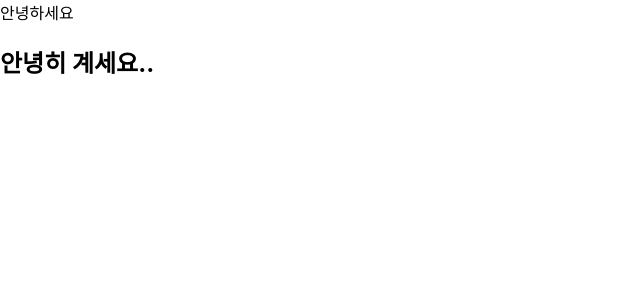
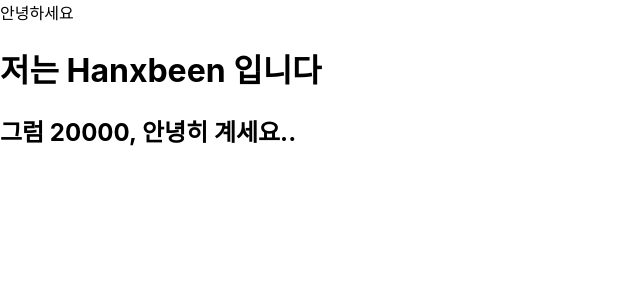
Before and after one commit to Hanxbeen/React_Tutorial, a React (Create React App) app in the folder begin-react/: page / in a window 1280 px wide. Shown: the top 300 px of the page, without its empty margins (0-640 px from the left). Built offline with nearby package versions, Linux system fonts and the light colour scheme.

Commit message:
study : 'JSX 내부, 즉 함수형 컴포넌트 안에서 변수를 보여줄때는 {}'

```diff
--- a/begin-react/src/App.js
+++ b/begin-react/src/App.js
@@ -2,11 +2,13 @@ import React from "react";
 import Hello from "./Hello";
 
 function App() {
+  const name = "Hanxbeen";
   return (
     <>
       <Hello />
       <div>
-        <h2>안녕히 계세요..</h2>
+        <h1>저는 {name} 입니다</h1>
+        <h2>그럼 20000, 안녕히 계세요..</h2>
       </div>
     </>
   );
```
